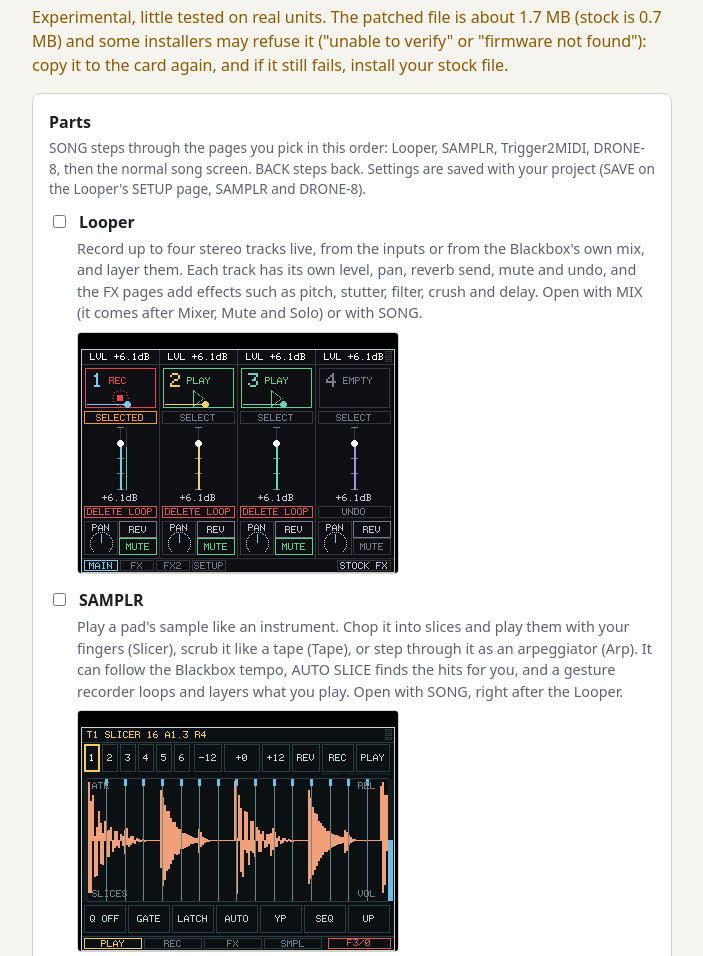
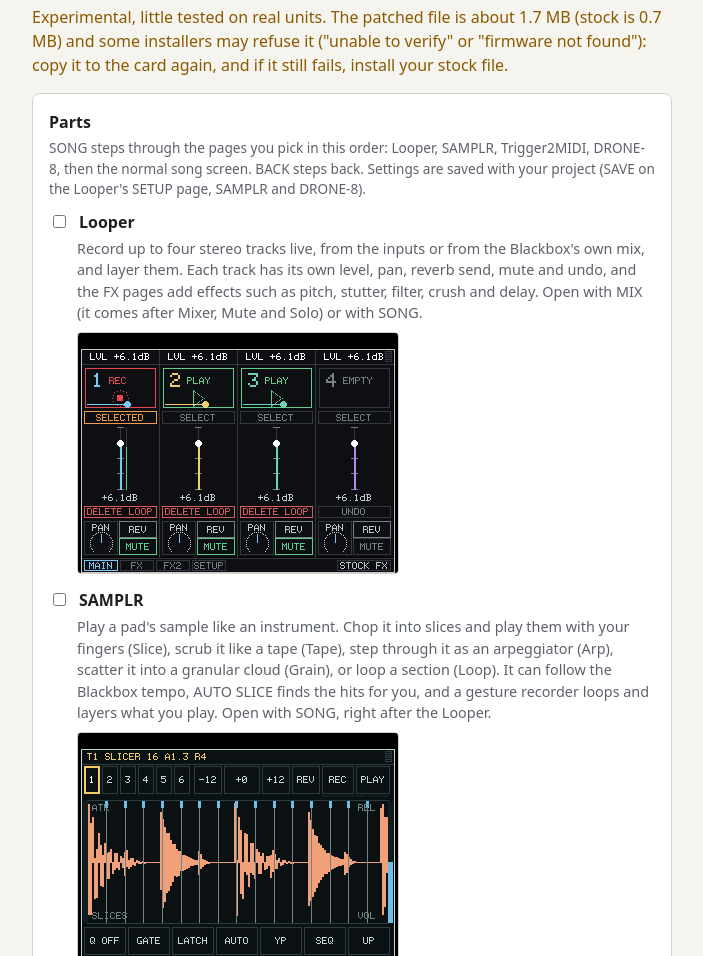
Before and after one commit to viktorakos95/blackbox-mod, a plain HTML site: page docs/index.html in a window 1280 px wide. Shown: the part 144-1100 px from the top of the page, without its empty margins (288-991 px from the left). Drawn offline with Linux system fonts and the light colour scheme.

Commit message:
Page: SAMPLR description lists all five modes (Slice, Tape, Arp, Grain, Loop)
Co-Authored-By: Claude Sonnet 5.5 <noreply@anthropic.com>
Claude-Session: https://claude.ai/code/session_01TdqpWUbxBd8jn3MTttLggy

```diff
--- a/docs/index.html
+++ b/docs/index.html
@@ -68,7 +68,7 @@ const LABEL = {
 const DESC = {
   looper: "Record up to four stereo tracks live, from the inputs or from the Blackbox's own mix, and layer them. Each track has its own level, pan, reverb send, mute and undo, and the FX pages add effects such as pitch, stutter, filter, crush and delay.",
   looper_open: "Open with MIX (it comes after Mixer, Mute and Solo) or with SONG.",
-  samplr: "Play a pad's sample like an instrument. Chop it into slices and play them with your fingers (Slicer), scrub it like a tape (Tape), or step through it as an arpeggiator (Arp). It can follow the Blackbox tempo, AUTO SLICE finds the hits for you, and a gesture recorder loops and layers what you play.",
+  samplr: "Play a pad's sample like an instrument. Chop it into slices and play them with your fingers (Slice), scrub it like a tape (Tape), step through it as an arpeggiator (Arp), scatter it into a granular cloud (Grain), or loop a section (Loop). It can follow the Blackbox tempo, AUTO SLICE finds the hits for you, and a gesture recorder loops and layers what you play.",
   samplr_open: "Open with SONG, right after the Looper.",
   drone: "An eight-voice drone synth in the spirit of the SOMA Lyra-8. The voices come in four pairs that you tune, bend and modulate each other with by touch, with two delays, LFOs, a chord mode and a gesture recorder that loops your moves. Learn MIDI controllers onto any knob or button.",
   drone_open: "Open with SONG, after Trigger2MIDI.",
```
